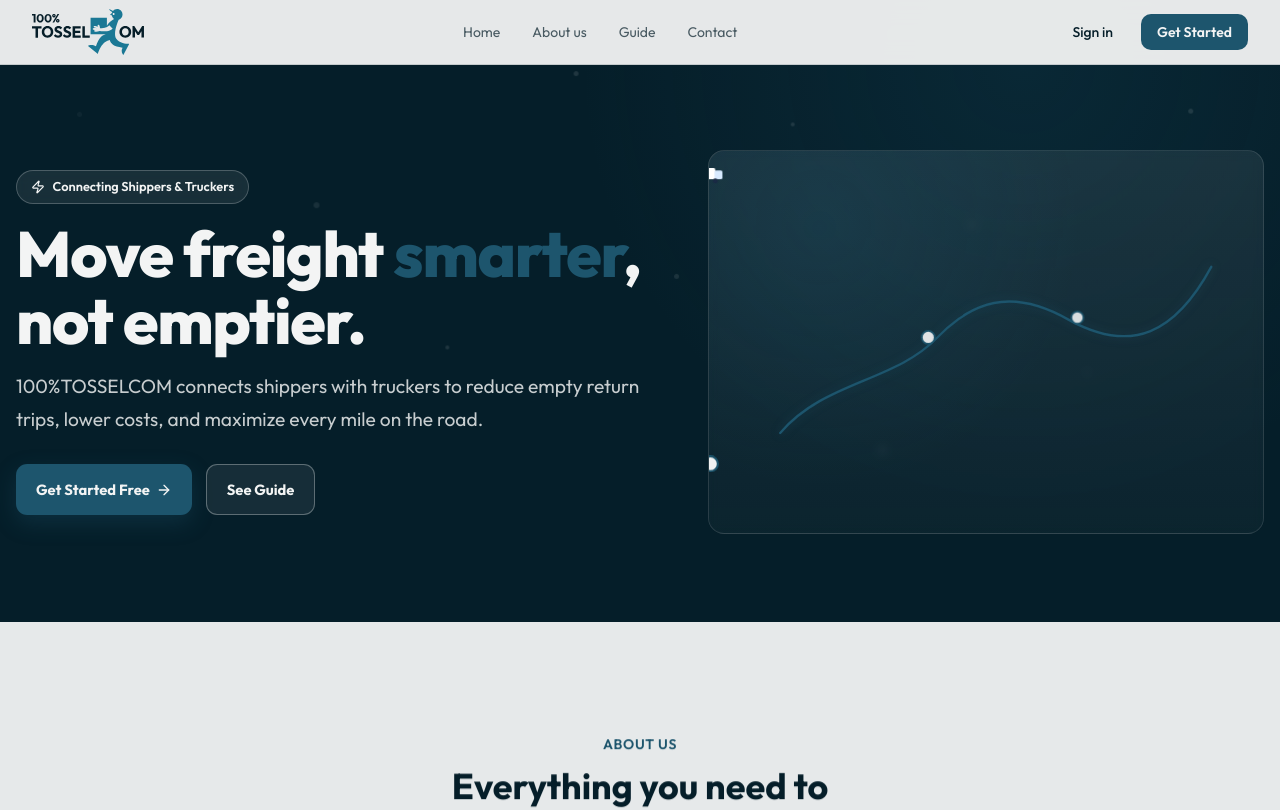
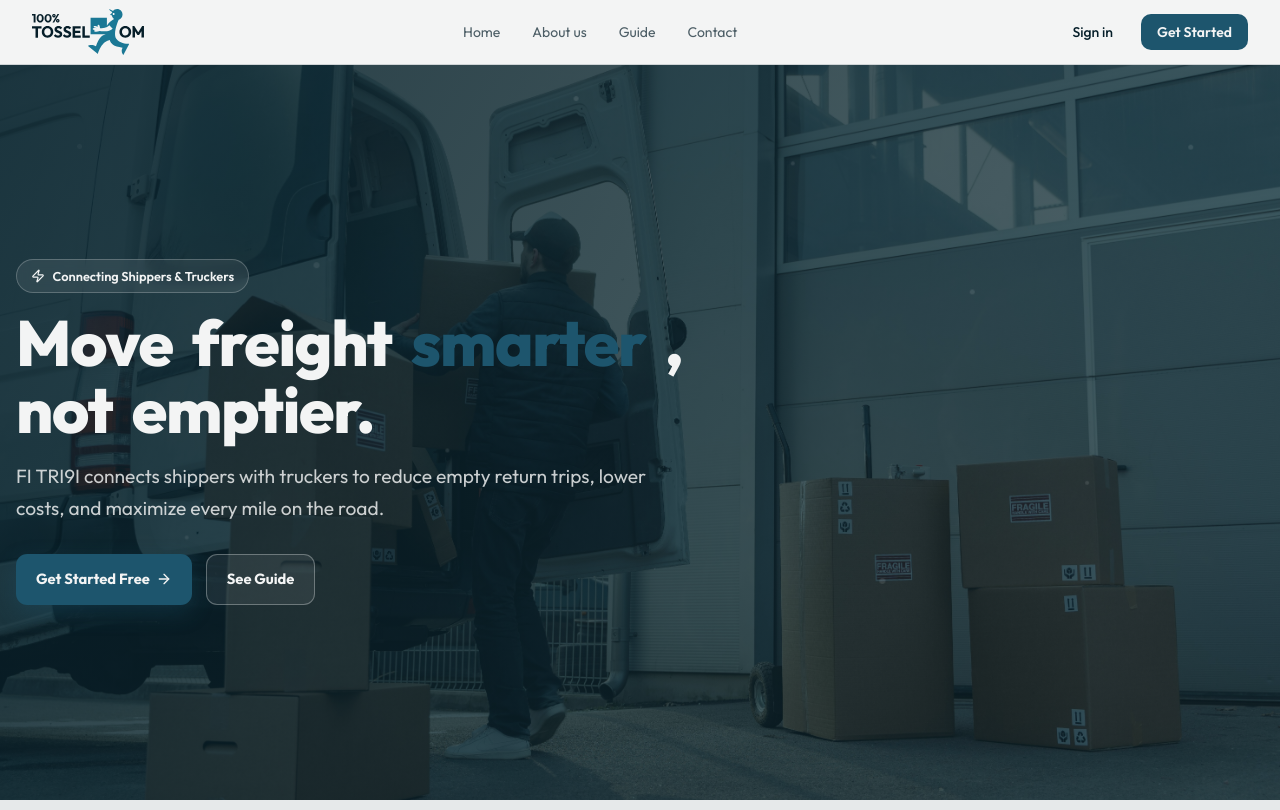
Before and after one commit to Tosselcom/Frontend, a Next.js app: page / in a window 1280 px wide. Shown: the top 810 px of the page. Built offline with nearby package versions, Linux system fonts and the light colour scheme.

Commit message:
hero section with photo and modify some colors and texts

```diff
--- a/app/layout.tsx
+++ b/app/layout.tsx
@@ -8,7 +8,7 @@ const outfit = Outfit({
 })
 
 export const metadata = {
-  title: '100%TOSSELCOM',
+  title: 'FI TRI9I',
   icon: '/body-logo.ico',
   description: 'A multi-sided digital delivery platform connecting shippers, truckers, and couriers for efficient freight transport.',
 }
--- a/app/page.tsx
+++ b/app/page.tsx
@@ -66,7 +66,7 @@ export default function HomePage() {
       </section>
 
       {/* How it Works */}
-      <section id="guide" className="py-20 lg:py-28 bg-muted">
+      <section id="guide" className="scroll-mt-24 pt-8 pb-20 lg:pt-2 lg:pb-28 bg-muted">
         <div className="mx-auto max-w-7xl px-4 sm:px-6 lg:px-8">
           <ScrollReveal className="text-center max-w-2xl mx-auto mb-16">
             <p className="text-sm font-semibold text-accent uppercase tracking-wider mb-3">Guide</p>
@@ -97,7 +97,7 @@ export default function HomePage() {
       </section>
 
       {/* For Shippers & Truckers */}
-      <section className="py-20 lg:py-8 bg-background">
+      <section className="py-20 lg:py-8 bg-muted">
         <div className="mx-auto max-w-7xl px-4 sm:px-6 lg:px-8">
           <div className="grid lg:grid-cols-2 gap-12">
             {/* For Shippers */}
--- a/components/cta-section.tsx
+++ b/components/cta-section.tsx
@@ -3,13 +3,13 @@ import { ArrowRight } from "lucide-react"
 
 export default function CTASection() {
   return (
-    <section className="py-16 lg:py-24 bg-secondary-foreground">
+    <section className="py-16 lg:py-24 bg-muted">
       <div className="mx-auto max-w-4xl px-4 sm:px-6 lg:px-8 text-center">
         <h2 className="text-3xl sm:text-4xl font-bold text-secondary text-balance mb-6">
           Ready to transform your freight operations?
         </h2>
         <p className="text-lg text-secondary/70 max-w-2xl mx-auto mb-10 leading-relaxed">
-          Join thousands of shippers and truckers already using 100%TOSSELCOM to move freight more efficiently.
+          Join thousands of shippers and truckers already using FI TRI9I to move freight more efficiently.
         </p>
         <div className="flex flex-col sm:flex-row gap-4 justify-center">
           <Link
--- a/components/footer.tsx
+++ b/components/footer.tsx
@@ -48,7 +48,7 @@ export default function Footer() {
               </li>
               <li>
                 <Link
-                  href="#about-us"
+                  href="/#about-us"
                   className="text-sm text-secondary-foreground/50 hover:text-secondary-foreground transition-colors"
                 >
                   About us
@@ -56,7 +56,7 @@ export default function Footer() {
               </li>
               <li>
                 <Link
-                  href="#guide"
+                  href="/#guide"
                   className="text-sm text-secondary-foreground/50 hover:text-secondary-foreground transition-colors"
                 >
                   Guide
--- a/components/logistics-hero.module.css
+++ b/components/logistics-hero.module.css
@@ -1,15 +1,22 @@
 .hero {
   position: relative;
+  min-height: 100svh;
   overflow: hidden;
-  background: radial-gradient(circle at 80% 10%, hsl(var(--primary) / 0.18) 0%, hsl(var(--secondary) / 0) 38%), hsl(var(--secondary));
+  background-image: linear-gradient(120deg, hsl(var(--secondary) / 0.86), hsl(var(--secondary) / 0.58)), url("/pexels-tima-miroshnichenko-6169056.jpg");
+  background-position: center;
+  background-size: cover;
+  background-repeat: no-repeat;
 }
 
 .heroInner {
   position: relative;
   z-index: 2;
+  min-height: 100svh;
+  display: flex;
+  align-items: center;
   margin: 0 auto;
   max-width: 80rem;
-  padding: 8.5rem 1rem 5rem;
+  padding: calc(4rem + 2.25rem) 1rem 2.25rem;
 }
 
 .layout {
@@ -19,7 +26,7 @@
 }
 
 .copy {
-  max-width: 42rem;
+  max-width: 48rem;
 }
 
 .eyebrow {
@@ -348,22 +355,19 @@
 
 @media (min-width: 1024px) {
   .heroInner {
-    padding-top: 9.4rem;
-    padding-bottom: 5.5rem;
+    padding-top: calc(4rem + 3rem);
+    padding-bottom: 3rem;
   }
 
   .layout {
-    grid-template-columns: minmax(0, 1.08fr) minmax(0, 0.92fr);
+    grid-template-columns: minmax(0, 1fr);
   }
 }
 
 @media (max-width: 1023px) {
   .heroInner {
-    padding-top: 7.6rem;
-  }
-
-  .mapPanel {
-    min-height: 20rem;
+    padding-top: calc(4rem + 2rem);
+    padding-bottom: 2rem;
   }
 }
 
@@ -374,10 +378,6 @@
 
   .layout {
     gap: 1.6rem;
-  }
-
-  .mapPanel {
-    min-height: 18rem;
   }
 
   .shipmentCard {
--- a/components/logistics-hero.tsx
+++ b/components/logistics-hero.tsx
@@ -17,6 +17,15 @@ const particles = [
   { left: "75%", top: "38%", size: "5px", duration: "8.3s", delay: "0.8s" },
   { left: "84%", top: "62%", size: "4px", duration: "9.1s", delay: "0.4s" },
   { left: "92%", top: "20%", size: "5px", duration: "7.9s", delay: "1.2s" },
+]
+
+const headlineWords = [
+  { label: "Move" },
+  { label: "freight" },
+  { label: "smarter", accent: true },
+  { label: "," },
+  { label: "not" },
+  { label: "emptier." },
 ]
 
 export default function LogisticsHero() {
@@ -65,11 +74,20 @@ export default function LogisticsHero() {
             </div>
 
             <h1 className={styles.headline}>
-              Move freight <span className={styles.primaryAccent}>smarter</span>, not emptier.
+              {headlineWords.map((word, index) => (
+                <span
+                  key={`${word.label}-${index}`}
+                  className={`${styles.word} ${word.accent ? styles.primaryAccent : ""}`.trim()}
+                  style={{ animationDelay: `${index * 120}ms` }}
+                >
+                  {word.label}
+                  {index < headlineWords.length - 1 ? <span className={styles.wordSpace} /> : null}
+                </span>
+              ))}
             </h1>
 
             <p className={styles.subtitle}>
-              100%TOSSELCOM connects shippers with truckers to reduce empty return trips, lower costs, and maximize every mile on the road.
+              FI TRI9I connects shippers with truckers to reduce empty return trips, lower costs, and maximize every mile on the road.
             </p>
 
             <div className={styles.ctaRow}>
@@ -82,53 +100,6 @@ export default function LogisticsHero() {
               </Link>
             </div>
           </div>
-
-          <div className={styles.mapPanel}>
-            <div className={styles.mapOverlay} />
-
-            <svg className={styles.routeSvg} viewBox="0 0 700 420" xmlns="http://www.w3.org/2000/svg" aria-hidden="true">
-              <path
-                id="routePath"
-                className={`${styles.routePath} ${!prefersReducedMotion ? styles.animateRoute : ""}`}
-                d="M90,325 C145,260 235,260 288,205 C342,148 395,148 455,182 C535,226 590,198 635,115"
-              />
-
-              <circle className={styles.cityDot} cx="90" cy="325" r="7" style={{ animationDelay: "0.7s" }} />
-              <circle className={styles.cityDot} cx="288" cy="205" r="7" style={{ animationDelay: "1.8s" }} />
-              <circle className={styles.cityDot} cx="455" cy="182" r="7" style={{ animationDelay: "2.7s" }} />
-              <circle className={styles.cityDot} cx="635" cy="115" r="7" style={{ animationDelay: "3.6s" }} />
-
-              <g className={styles.truck}>
-                <rect x="-16" y="-9" width="24" height="14" rx="2" fill="#ffffff" />
-                <rect x="7" y="-6" width="10" height="11" rx="2" fill="#d8eaff" />
-                <circle cx="-8" cy="7" r="3" fill="#1a2a45" />
-                <circle cx="8" cy="7" r="3" fill="#1a2a45" />
-                {!prefersReducedMotion && (
-                  <animateMotion dur="7s" repeatCount="indefinite" rotate="auto" keyTimes="0;0.76;1" keyPoints="0;1;1" calcMode="linear">
-                    <mpath href="#routePath" />
-                  </animateMotion>
-                )}
-              </g>
-            </svg>
-
-            <div className={`${styles.shipmentCard} ${styles.cardOne}`}>
-              <p className={styles.cardTitle}>Shipment</p>
-              <p className={styles.cardRoute}>Alger → Oran</p>
-              <p className={styles.cardMeta}>12.5T • Mar 04</p>
-            </div>
-
-            <div className={`${styles.shipmentCard} ${styles.cardTwo}`}>
-              <p className={styles.cardTitle}>Shipment</p>
-              <p className={styles.cardRoute}>Setif → Blida</p>
-              <p className={styles.cardMeta}>8.1T • Mar 05</p>
-            </div>
-
-            <div className={`${styles.shipmentCard} ${styles.cardThree}`}>
-              <p className={styles.cardTitle}>Shipment</p>
-              <p className={styles.cardRoute}>Tlemcen → Alger</p>
-              <p className={styles.cardMeta}>16.3T • Mar 06</p>
-            </div>
-          </div>
         </div>
       </div>
     </section>
--- a/components/navbar.jsx
+++ b/components/navbar.jsx
@@ -8,7 +8,7 @@ export default function Navbar() {
   const [isOpen, setIsOpen] = useState(false)
 
   return (
-    <nav className="fixed top-0 left-0 right-0 z-50 bg-secondary-foreground/95 backdrop-blur-md border-b border-secondary/15">
+    <nav className="fixed top-0 left-0 right-0 z-50 bg-[#f3f4f4] backdrop-blur-md border-b border-secondary/15">
       <div className="mx-auto max-w-7xl px-4 sm:px-6 lg:px-8">
         <div className="flex h-16 items-center justify-between">
           <Link href="/" className="flex items-center gap-2.5">
@@ -18,9 +18,9 @@ export default function Navbar() {
           {/* Desktop Nav */}
           <div className="hidden md:flex items-center gap-8">
             <Link href="/" className="text-sm text-secondary/70 hover:text-secondary transition-colors">Home</Link>
-            <Link href="#about-us" className="text-sm text-secondary/70 hover:text-secondary transition-colors">About us</Link>
-            <Link href="#guide" className="text-sm text-secondary/70 hover:text-secondary transition-colors">Guide</Link>
-            <Link href="#contact" className="text-sm text-secondary/70 hover:text-secondary transition-colors">Contact</Link>
+            <Link href="/#about-us" className="text-sm text-secondary/70 hover:text-secondary transition-colors">About us</Link>
+            <Link href="/#guide" className="text-sm text-secondary/70 hover:text-secondary transition-colors">Guide</Link>
+            <Link href="/#contact" className="text-sm text-secondary/70 hover:text-secondary transition-colors">Contact</Link>
           </div>
 
           <div className="hidden md:flex items-center gap-3">
@@ -53,9 +53,9 @@ export default function Navbar() {
           <div className="md:hidden pb-4 border-t border-secondary/10 mt-2 pt-4">
             <div className="flex flex-col gap-3">
               <Link href="/" className="text-sm text-secondary/70 hover:text-secondary px-2 py-1.5 transition-colors">Home</Link>
-              <Link href="#about-us" className="text-sm text-secondary/70 hover:text-secondary px-2 py-1.5 transition-colors">About us</Link>
-              <Link href="#guide" className="text-sm text-secondary/70 hover:text-secondary px-2 py-1.5 transition-colors">Guide</Link>
-              <Link href="#contact" className="text-sm text-secondary/70 hover:text-secondary px-2 py-1.5 transition-colors">Contact</Link>
+              <Link href="/#about-us" className="text-sm text-secondary/70 hover:text-secondary px-2 py-1.5 transition-colors">About us</Link>
+              <Link href="/#guide" className="text-sm text-secondary/70 hover:text-secondary px-2 py-1.5 transition-colors">Guide</Link>
+              <Link href="/#contact" className="text-sm text-secondary/70 hover:text-secondary px-2 py-1.5 transition-colors">Contact</Link>
               <div className="flex gap-3 pt-2">
                 <Link href="/login" className="flex-1 text-center rounded-lg px-4 py-2.5 text-sm font-medium text-secondary border border-secondary/20 hover:bg-secondary/10 transition-all">Sign in</Link>
                 <Link href="/signup" className="flex-1 text-center rounded-lg bg-primary px-4 py-2.5 text-sm font-semibold text-primary-foreground hover:bg-primary/90 transition-all">Get Started</Link>
```
